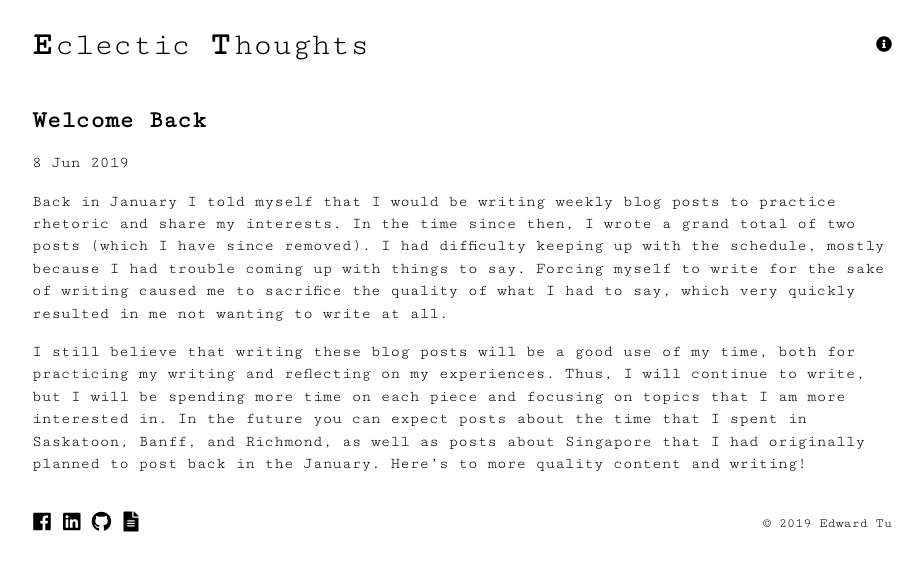
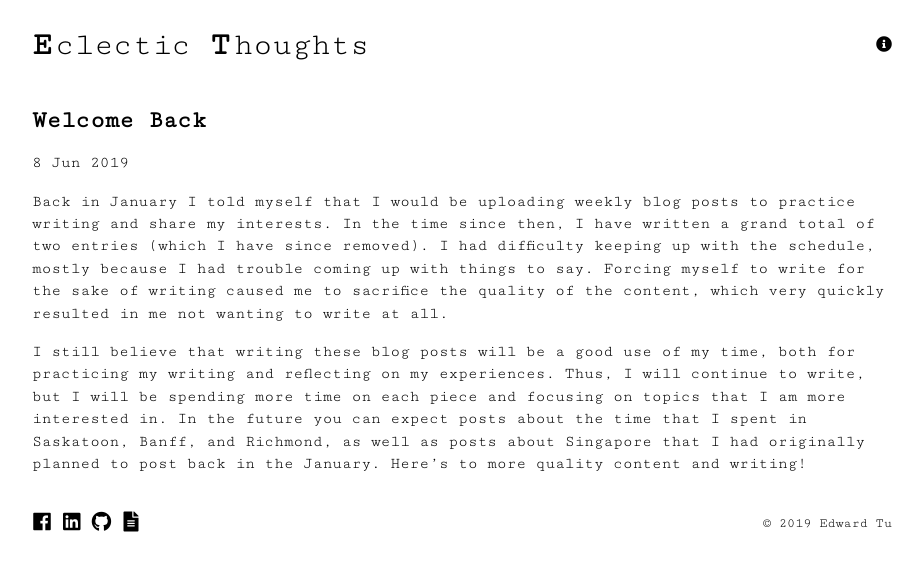
Before and after one commit to TuOfTimes/TuOfTimes.github.io, a Jekyll site: the page built from _posts/2019-06-08-welcome-back.md, in a window 1280 px wide. Shown: the top 571 px of the page, without its empty margins (178-1101 px from the left). Built offline with Jekyll 4.4.1, drawn with Linux system fonts in a browser that asks for light colours; nearby versions of some CDN libraries.

Commit message:
fixed grammar errors

```diff
--- a/_posts/2019-06-08-welcome-back.md
+++ b/_posts/2019-06-08-welcome-back.md
@@ -5,6 +5,6 @@ date: 2019-06-08 12:00:00 -0500
 categories: general
 ---
 
-Back in January I told myself that I would be writing weekly blog posts to practice rhetoric and share my interests. In the time since then, I wrote a grand total of two posts (which I have since removed). I had difficulty keeping up with the schedule, mostly because I had trouble coming up with things to say. Forcing myself to write for the sake of writing caused me to sacrifice the quality of what I had to say, which very quickly resulted in me not wanting to write at all.
+Back in January I told myself that I would be uploading weekly blog posts to practice writing and share my interests. In the time since then, I have written a grand total of two entries (which I have since removed). I had difficulty keeping up with the schedule, mostly because I had trouble coming up with things to say. Forcing myself to write for the sake of writing caused me to sacrifice the quality of the content, which very quickly resulted in me not wanting to write at all.
 
 I still believe that writing these blog posts will be a good use of my time, both for practicing my writing and reflecting on my experiences. Thus, I will continue to write, but I will be spending more time on each piece and focusing on topics that I am more interested in. In the future you can expect posts about the time that I spent in Saskatoon, Banff, and Richmond, as well as posts about Singapore that I had originally planned to post back in the January. Here's to more quality content and writing!
```
